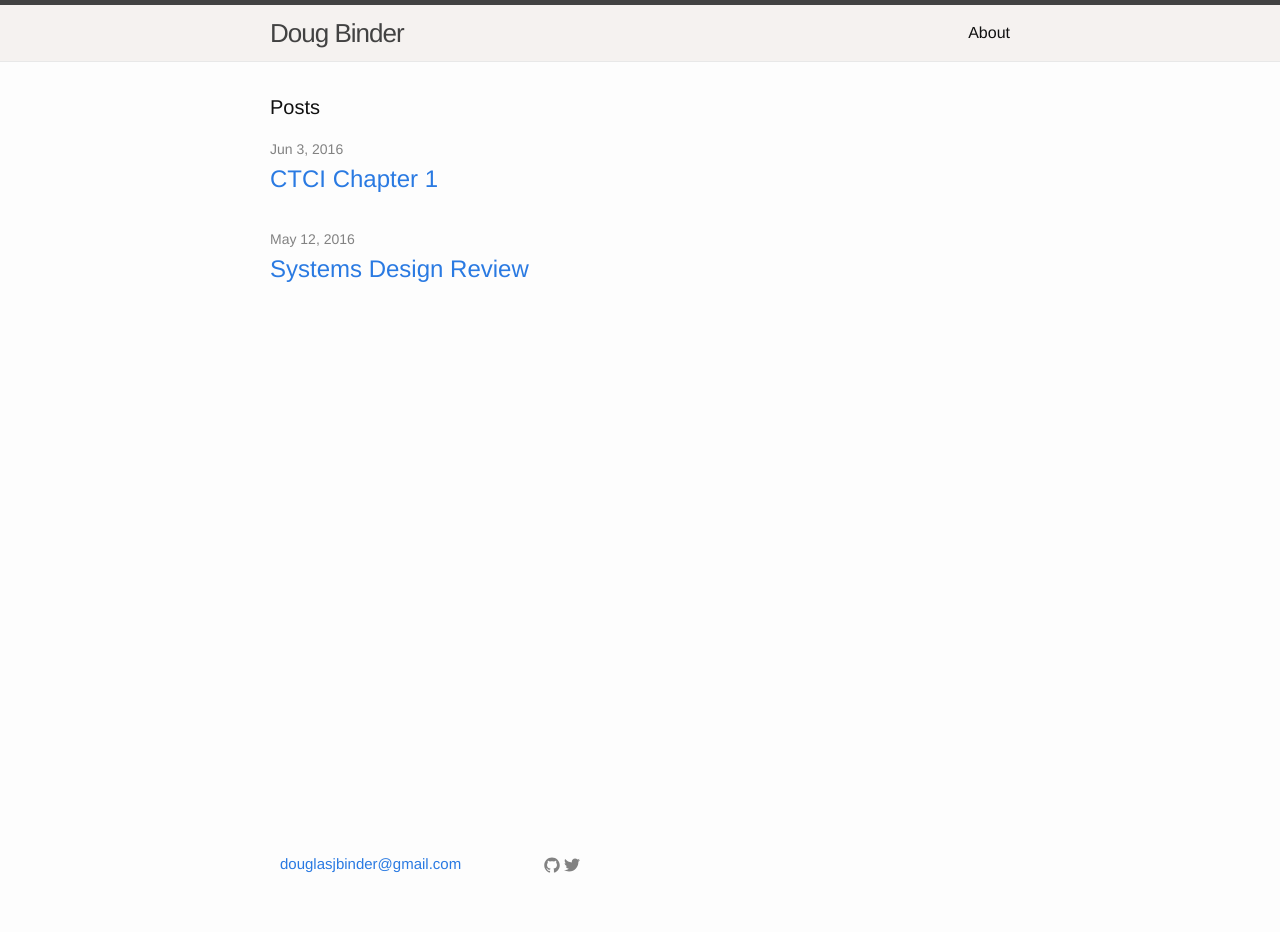
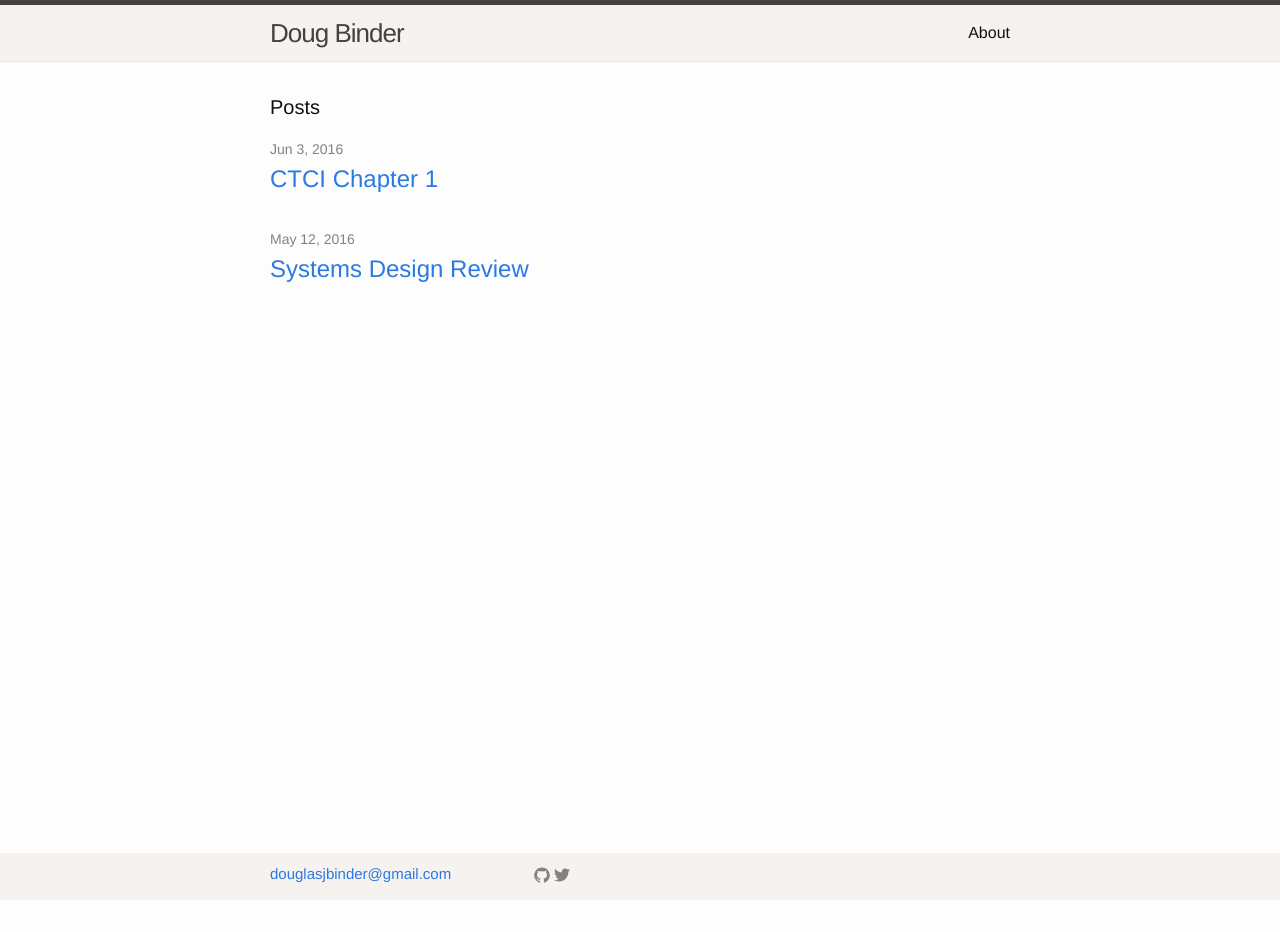
Before and after one commit to Bind/bind.github.io, a Jekyll site: the page built from index.html, in a window 1280 px wide. Built offline with Jekyll 4.4.1, drawn with Linux system fonts in a browser that asks for light colours; after the commit the page ends 900 px from its top, so only the background shows below that.

Commit message:
styling changes

```diff
--- a/_sass/_layout.scss
+++ b/_sass/_layout.scss
@@ -101,8 +101,9 @@
     padding: $spacing-unit 0;
     position: fixed;
     width:100%;
-    padding:10px;
+    padding:10px 0 0 0;;
     bottom: 0;
+
 }
 
 .footer-heading {
@@ -173,10 +174,6 @@
 .page-content {
     padding: $spacing-unit 0;
     height: 100%;
-    .wrapper{
-     height:90vh;
-
-    }
 }
 
 .page-heading {
--- a/css/main.scss
+++ b/css/main.scss
@@ -44,7 +44,7 @@ $on-laptop:        800px;
     }
 }
 
-.site-header{
+.site-header, .site-footer{
 	background-color: $background-color;
 }
 
```
